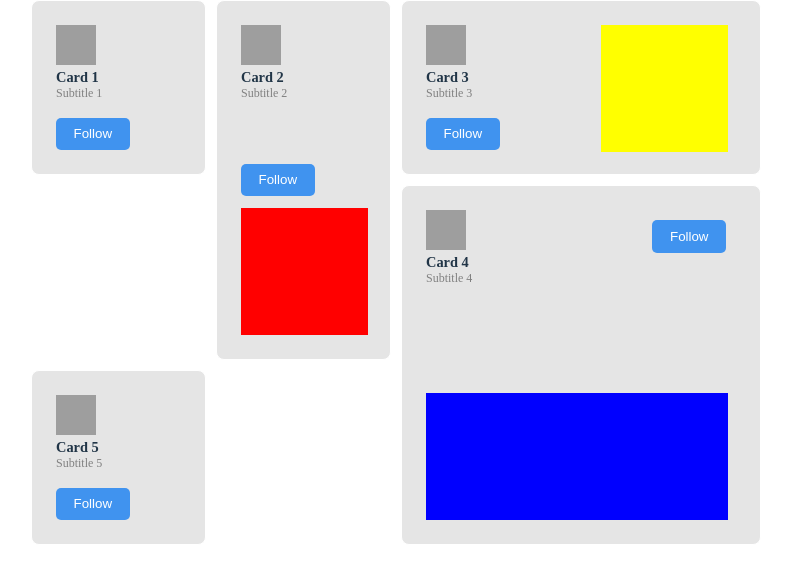
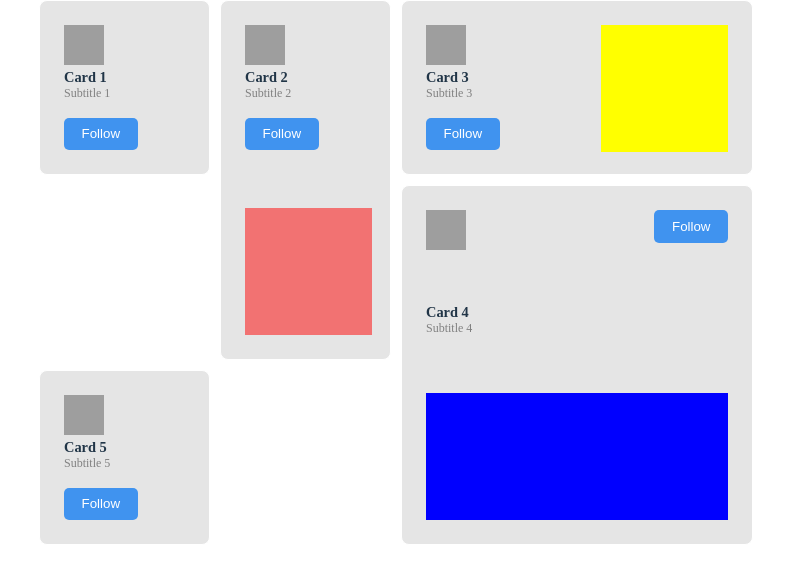
Before and after one commit to alexis-guerquin/sandbox-bento-me, a React (Vite) app: page / in a window 1280 px wide. Shown: the top 582 px of the page, without its empty margins (244-1035 px from the left). Built offline with nearby package versions, Linux system fonts and the light colour scheme; grey boxes are pictures that could not be loaded.

Commit message:
style: remove useless properties and adapt card-button to cards

```diff
--- a/src/components/card.css
+++ b/src/components/card.css
@@ -12,7 +12,6 @@
     }
 
     .card-text {
-        flex-grow: 1;
         margin-bottom: 8px;
     }
 
@@ -31,6 +30,8 @@
     .card-button {
         padding: calc(var(--widget-width) / 20) calc(var(--widget-width) / 10);
         background-color: #4093EF;
+        position: absolute;
+        bottom: 0;
         color: white;
         border: none;
         border-radius: 5px;
@@ -44,33 +45,27 @@
     /* card sizes */
 
     .size-1x1 {
+        grid-column: span 1;
         grid-row: span 1;
-        grid-column: span 1;
-        aspect-ratio: 1/1;
     }
 
     .size-2x1 {
-        position: relative;
+        grid-column: span 2;
         grid-row: span 1;
-        grid-column: span 2;
-        grid-template-columns: 1fr auto;
-        display: flex;
-        flex-direction: row;
-        justify-content: space-between;
     }
 
     .size-1x2 {
+        grid-column: span 1;
         grid-row: span 2;
-        grid-column: span 1;
-        grid-template-columns: 1fr auto;
-        display: flex;
-        flex-direction: column;
-        justify-content: space-between;
+    }
+
+    .size-1x2 .card-button {
+        bottom: calc(var(--widget-width) + 1/2 * var(--widget-padding) - 2px);
     }
 
     .size-2x2 {
+        grid-column: span 2;
         grid-row: span 2;
-        grid-column: span 2;
     }
 
     .size-2x1 .extra-div {
@@ -82,11 +77,12 @@
     }
 
     .size-1x2 .extra-div {
+        position: absolute;
+        opacity: .5;
+        bottom: 0;
         background-color: red;
         width: calc(var(--widget-width) - 2 * var(--widget-padding));
         height: calc(var(--widget-width) - 2 * var(--widget-padding));
-        margin-top: 12px;
-        flex-shrink: 0;
     }
 
     .size-2x2 .card-content {
@@ -104,6 +100,7 @@
 
     .size-2x2 .card-button {
         position: absolute;
-        top: 10px;
-        right: 10px;
+        top: 0px;
+        bottom: auto;
+        right: 0px;
     }
--- a/src/components/grid.css
+++ b/src/components/grid.css
@@ -2,22 +2,12 @@
     --widget-width: 175px; /* convert to dynamic */
     --widget-padding: 24px; /* convert to dynamic */
     display: grid;
-    grid-template-columns: repeat(4, var(--widget-width));
-    grid-auto-rows: var(--widget-width);
+    /* grid-template-columns: repeat(4, var(--widget-width));
+    grid-auto-rows: minmax(var(--widget-width), auto); */
+    grid-template-columns: repeat(4, 1fr); /* Crée 4 colonnes de taille égale */
+    grid-auto-rows: minmax(var(--widget-width), auto); /* La hauteur des rangées s'ajuste automatiquement */
     gap: 10px;
     position: relative;
-}
-
-.grid-container::before {
-    content: '';
-    width: 0;
-    grid-row: 1 / 1;
-    grid-column: 1 / 1;
-}
-
-.grid-container > *:first-child {
-    grid-row: 1 / 1;
-    grid-column: 1 / 1;
 }
 
 .grid-item {
```
